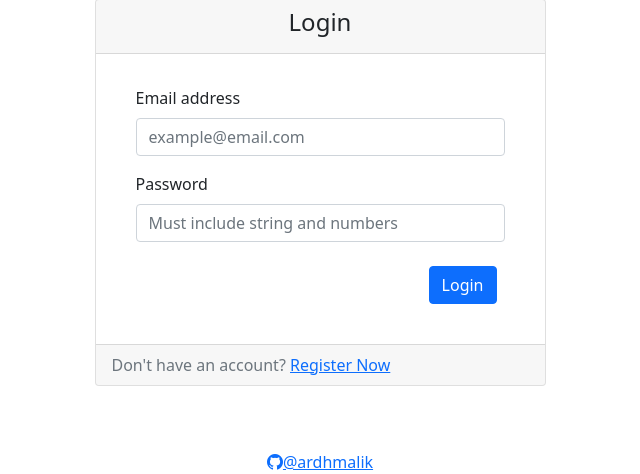
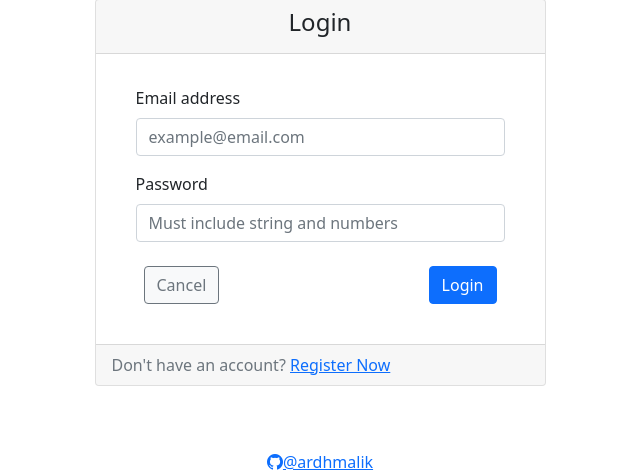
Before and after one commit to ardhmalik/mytyplan, a CodeIgniter app: page /mytyplan/ in a window 1280 px wide. Shown: the part 49-523 px from the top of the page, without its empty margins (320-960 px from the left). Run offline with CodeIgniter, Linux system fonts and the light colour scheme; some libraries are stand-ins or nearby versions.

Commit message:
Add reset btn and flashdata msg

```diff
--- a/application/views/auth/login.php
+++ b/application/views/auth/login.php
@@ -1,6 +1,7 @@
 <div class="container mt-5">
     <div class="row justify-content-center">
         <div class="col-md-7 col-lg-5">
+            <?= $this->session->flashdata('message') ?>
             <div class="card">
                 <div class="card-header">
                     <h4 class="text-center">
@@ -18,6 +19,9 @@
                             <input type="password" class="form-control" id="password" name="password" placeholder="Must include string and numbers" aria-describedby="passHelp">
                         </div>
                         <div class="d-flex bd-highlight">
+                            <div class="p-2 bd-highlight">
+                                <button type="reset" class="btn btn-light btn-outline-secondary">Cancel</button>
+                            </div>
                             <div class="ms-auto p-2 bd-highlight">
                                 <button type="submit" class="btn btn-primary">Login</button>
                             </div>
```
